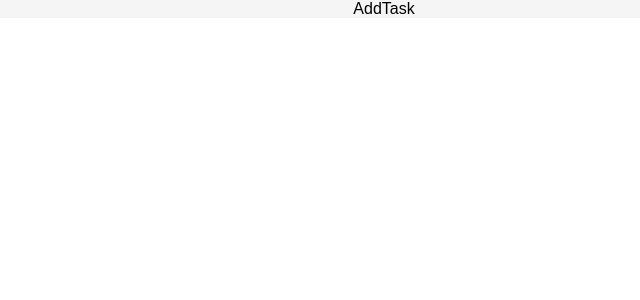
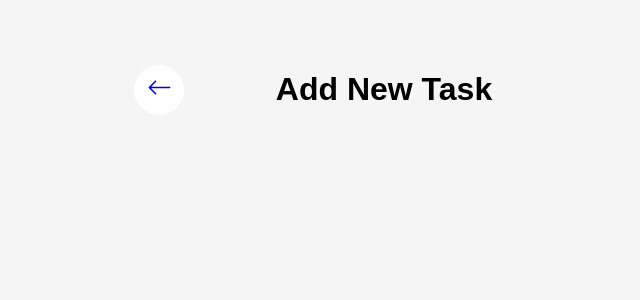
Before and after one commit to Maks6831/todo-app, a React (Create React App) app: page /addtask in a window 1280 px wide. Shown: the top 300 px of the page, without its empty margins (256-896 px from the left). Built offline with nearby package versions, Linux system fonts and the light colour scheme.

Commit message:
added task header title and back button

```diff
--- a/src/pages/AddTask.js
+++ b/src/pages/AddTask.js
@@ -1,7 +1,32 @@
 import React from 'react'
+import { Link } from 'react-router-dom'
+import '../styles/AddTask.css';
+import { BsArrowLeft } from 'react-icons/bs';
+
 
 export const AddTask = () => {
   return (
-    <div>AddTask</div>
+    <div className='addTask-container'>
+      <div className='task-inside'>
+        <div className='task-header'>
+          <div className='home-link'>
+            <Link to='/'>
+              <BsArrowLeft size={25}/>
+            </Link>
+          </div>
+          <h1>Add New Task</h1>
+        </div>
+        <div className='task-container'>
+          <div className='t-taskname'></div>
+          <div className='t-priority'></div>
+          <div className='t-complexity'></div>
+          <div className='t-time'></div>
+          <div className='t-checklist'></div>
+          <div className='t-tags'></div>
+          <div className='t-save-button'></div>
+        </div>
+
+      </div>
+    </div>
   )
 }
--- /dev/null
+++ b/src/styles/AddTask.css
@@ -0,0 +1,39 @@
+
+.addTask-container {
+    height: 100vh;
+    width: 100vw;
+    display: flex;
+    justify-content: center;
+}
+
+.task-inside {
+    width: 500px;
+    padding: 50px 0px;
+}
+
+.task-header {
+    display: flex;
+    justify-content: center;
+    position: relative;
+    align-items: center;
+}
+
+.home-link {
+    width: 30px;
+    background-color: rgb(255, 255, 255);
+    padding: 10px;
+    position: absolute;
+    left: 0px;
+    display: flex;
+    height: 30px;
+    justify-content: center;
+    align-items: center;
+    border-radius: 50px;
+
+
+
+}
+
+.home-link-s {
+
+}
```
